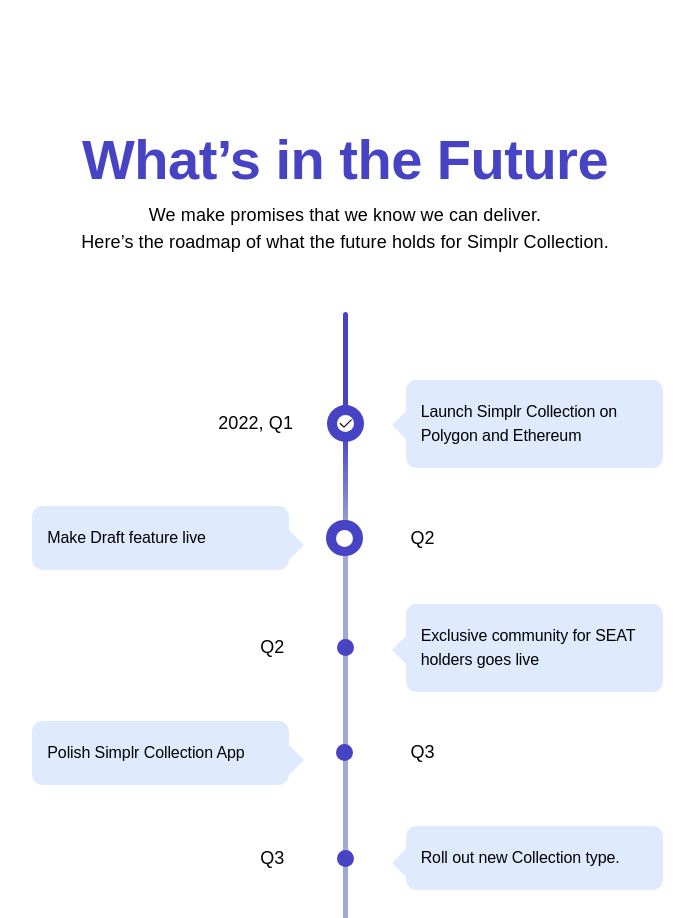
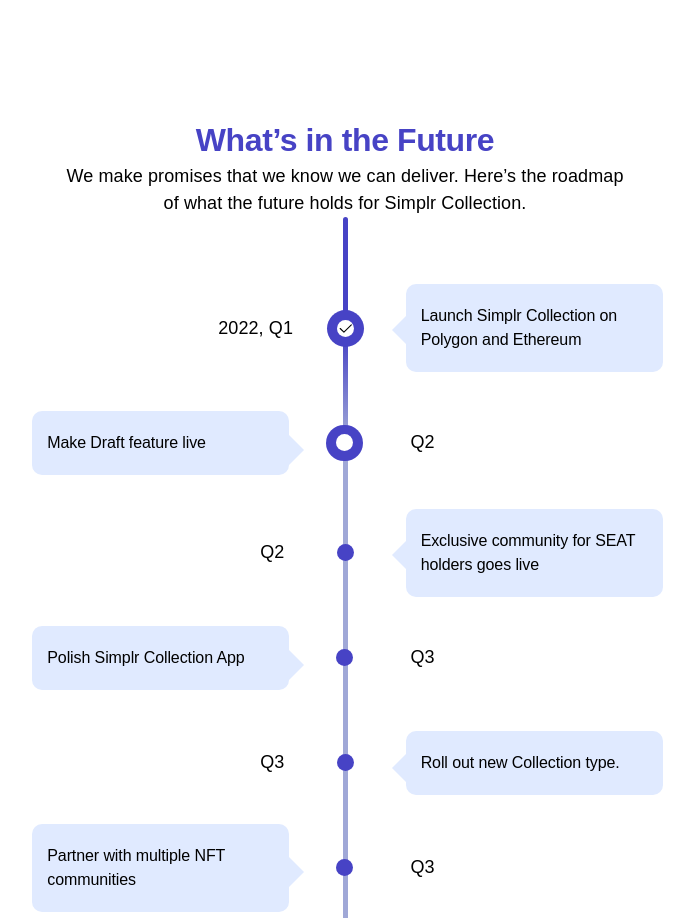
Before and after one commit to chain-labs/simplr-collection, a Next.js app: page / in a window 1280 px wide. Shown: the part 4961-5879 px from the top of the page, without its empty margins (295-989 px from the left). Built offline with nearby package versions, Linux system fonts and the light colour scheme; a web font is replaced by a local one.

Commit message:
changed headline

```diff
--- a/src/containers/home/components/Roadmap.tsx
+++ b/src/containers/home/components/Roadmap.tsx
@@ -1,6 +1,7 @@
 import { Check } from 'phosphor-react';
 import React from 'react';
 import Box from 'src/components/Box';
+import ResponsiveText from 'src/components/ResponsiveText';
 import Text from 'src/components/Text';
 import RoadmapComp from './RoadmapComp';
 import { roadmapArray } from './utils';
@@ -8,15 +9,19 @@
 const Roadmap = () => {
 	return (
 		<Box pb="wxxl">
-			<Text as="headline" textAlign="center" color="simply-blue" mt="wxs">
-				What’s in the Future
-			</Text>
+			<ResponsiveText
+				desk="h1"
+				tab="h2"
+				mob="h3"
+				textAlign="center"
+				color="simply-blue"
+				mt="wxs"
+				text="What’s in the Future"
+			/>
 			<Box>
-				<Text as="b3" textAlign="center">
-					We make promises that we know we can deliver.{' '}
-				</Text>
-				<Text as="b3" textAlign="center" mb="ws">
-					Here’s the roadmap of what the future holds for Simplr Collection.{' '}
+				<Text as="b3" textAlign="center" mx="auto" maxWidth={{ mobS: '25rem', tabS: '57rem' }}>
+					We make promises that we know we can deliver. Here’s the roadmap of what the future holds for Simplr
+					Collection.
 				</Text>
 			</Box>
 			<Box center column>
```
